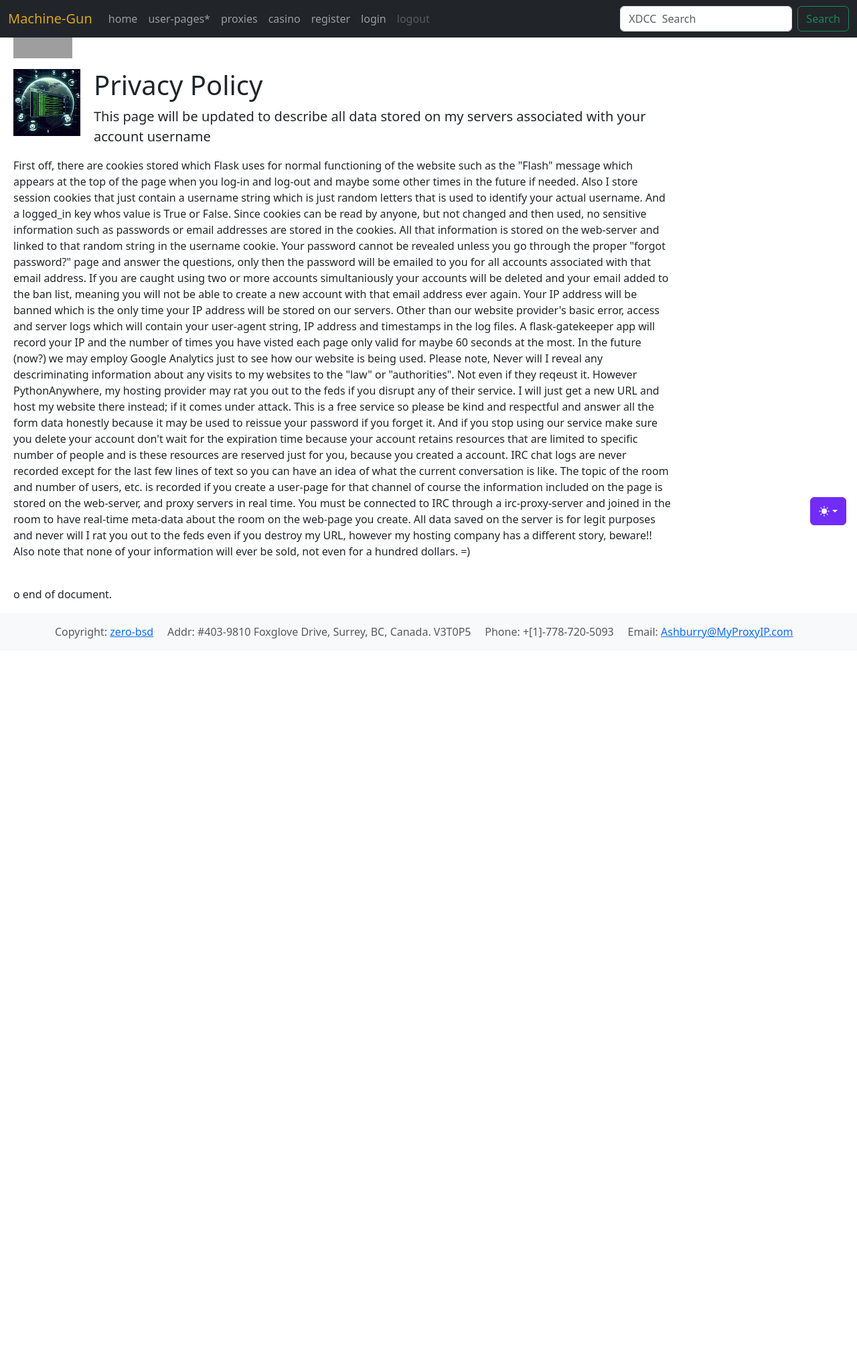
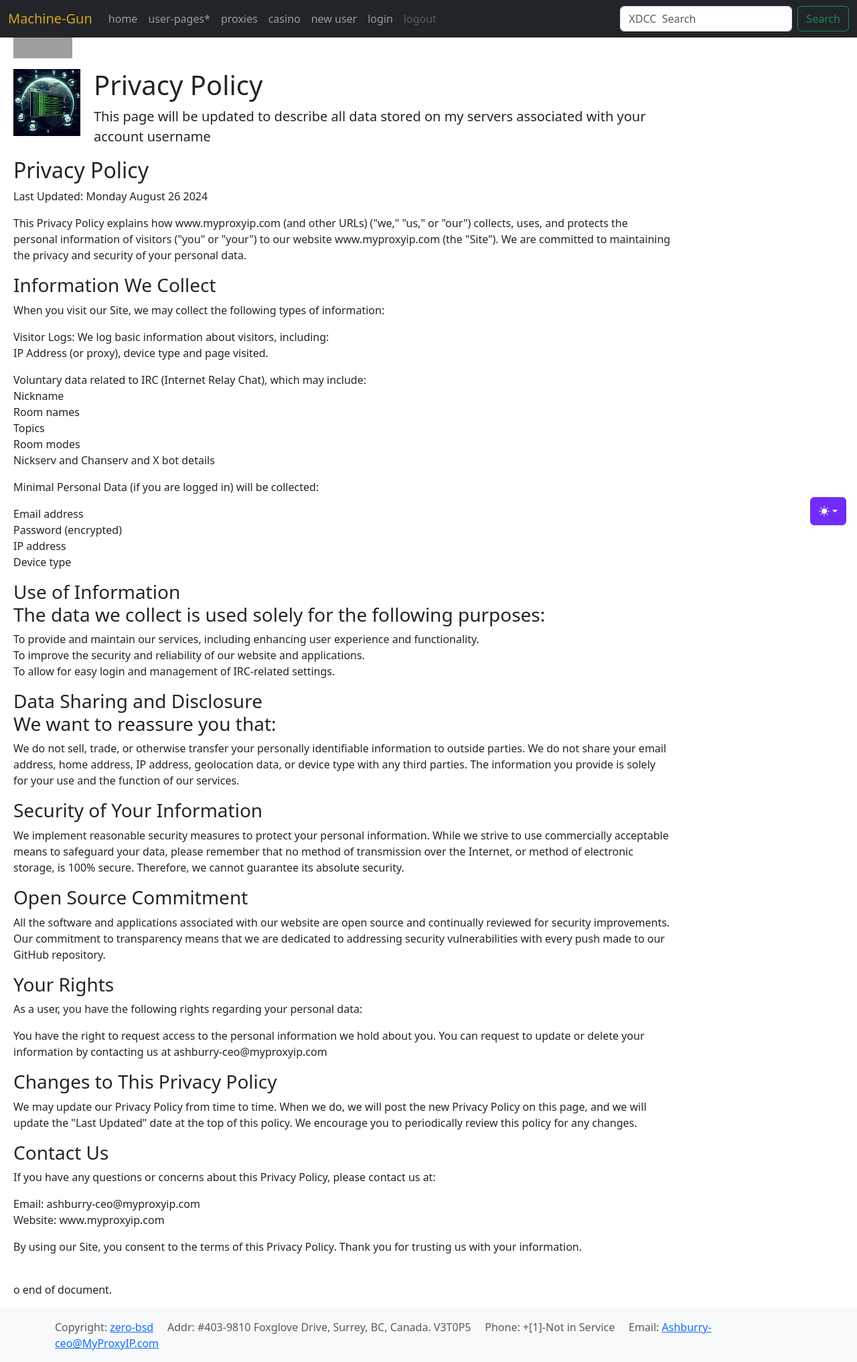
Before and after one commit to Ashburry-trio/RoseMay_Website, a Python web app: template www/website/templates/policy.html in a window 1280 px wide. Shown: the whole page at 67% size. Before the commit the page ends 953 px from the top, so only its background shows below. Run offline with Jinja, Linux system fonts and the light colour scheme; the template is opened without the code that fills it, so the values that code supplies are empty; grey boxes are pictures that could not be loaded.

Commit message:
Almost finish the user account pages Newuser, login, forgot password, questions, show password They all need work but will be finished soon enough.

```diff
--- a/www/website/templates/base_fixednav.html
+++ b/www/website/templates/base_fixednav.html
@@ -227,16 +227,16 @@
 {%- endif -%}
 {%- if content_page_name != 'register' and session.logged_in == True -%}
  <li class="nav-item">
-    <a class="nav-link disabled" aria-disabled="true" title="create a new account">register</a>
+    <a class="nav-link disabled" aria-disabled="true" title="create a new account">new user</a>
   </li>
 
 {%- elif content_page_name == 'register' and session.logged_in != True -%}
  <li class="nav-item">
-    <a class="nav-link active" aria-current="page" href="/register.html" title="create a new account">register</a>
+    <a class="nav-link active" aria-current="page" href="/register.html" title="create a new account">new user</a>
   </li>
 {%- elif content_page_name != 'register' and session.logged_in != True -%}
   <li class="nav-item">
-    <a class="nav-link" href="/register.html" title="create a new account">register</a>
+    <a class="nav-link" href="/register.html" title="create a new account">new user</a>
   </li>
 {%- endif -%}
 
@@ -310,7 +310,7 @@
 
 <footer class="footer mt-auto py-3 bg-body-tertiary">
   <div class="container">
-    <span class="text-body-secondary">Copyright: <a href="/zero-bsd.html" title="Copyright is to the zero-bsd license">zero-bsd</a> &nbsp; &nbsp; Addr: #403-9810 Foxglove Drive, Surrey, BC, Canada. V3T0P5 &nbsp; &nbsp; Phone: +[1]-778-720-5093 &nbsp; &nbsp; Email: <a href="mailto:Ashburry@MyProxyIP.com" title="Send me an email">Ashburry@MyProxyIP.com</a></span>
+    <span class="text-body-secondary">Copyright: <a href="/zero-bsd.html" title="Copyright is to the zero-bsd license">zero-bsd</a> &nbsp; &nbsp; Addr: #403-9810 Foxglove Drive, Surrey, BC, Canada. V3T0P5 &nbsp; &nbsp; Phone: +[1]-Not in Service &nbsp; &nbsp; Email: <a href="mailto:Ashburry-ceo@MyProxyIP.com" title="Send me an email">Ashburry-ceo@MyProxyIP.com</a></span>
   </div>
 </footer>
 <script src="https://cdn.jsdelivr.net/npm/bootstrap@5.3.3/dist/js/bootstrap.bundle.min.js" integrity="sha384-YvpcrYf0tY3lHB60NNkmXc5s9fDVZLESaAA55NDzOxhy9GkcIdslK1eN7N6jIeHz" crossorigin="anonymous"></script>
--- a/www/website/templates/policy.html
+++ b/www/website/templates/policy.html
@@ -3,24 +3,72 @@
 {%- block desc -%}Privacy Policy for this website and trio-ircproxy.py service{%- endblock desc -%}
 {%- block h1 -%}Privacy Policy{%- endblock h1 -%}
 {%- block lead -%}This page will be updated to describe all data stored on my servers associated with your account username{% endblock lead %}
-{%- block content -%}<p>First off, there are cookies stored which Flask uses for normal functioning of the website such as the "Flash" message which
-appears at the top of the page when you log-in and log-out and maybe some other times in the future if needed. Also I store session cookies that just contain
-a username string which is just random letters that is used to identify your actual username. And a logged_in key whos value is True or False.
-Since cookies can be read by anyone, but not changed and then used, no sensitive information
-such as passwords or email addresses are stored in the cookies. All that information is stored on the web-server and linked to that random string in the username cookie.
-Your password cannot be revealed unless you go through the proper "forgot password?" page and answer the questions, only then the password will be emailed to you for all accounts
-associated with that email address. If you are caught using two or more accounts simultaniously your accounts will be deleted and your email added to the ban list, meaning you will not be able to
-create a new account with that email address ever again. Your IP address will be banned which is the only time your IP address will be stored on our servers. Other than our website
-provider's basic error, access and server logs which will contain your user-agent string, IP address and timestamps in the log files. A flask-gatekeeper app will record your IP and
-the number of times you have visted each page only valid for maybe 60 seconds at the most. In the future (now?) we may employ Google Analytics just to see how our website is being used.
-Please note, Never will I reveal any descriminating information about any visits to my websites to the "law" or "authorities". Not even if they reqeust it. However PythonAnywhere, my hosting provider
-may rat you out to the feds if you disrupt any of their service. I will just get a new URL and host my website there instead; if it comes under attack. This is a free service so please
-be kind and respectful and answer all the form data honestly because it may be used to reissue your password if you forget it. And if you stop using our service make sure you delete
-your account don't wait for the expiration time because your account retains resources that are limited to specific number of people and is these resources are reserved just for you,
-because you created a account. IRC chat logs are never recorded except for the last few lines of text so you can have an idea of what the current conversation is like.
-The topic of the room and number of users, etc. is recorded if you create a user-page for that channel of course the information included on
-the page is stored on the web-server, and proxy servers in real time. You must be connected to IRC through a irc-proxy-server and joined in the room to have real-time meta-data about the room on the
-web-page you create. All data saved on the server is for legit purposes and never will I rat you out to the feds even if you destroy my URL, however my hosting company
-has a different story, beware!! Also note that none of your information will ever be sold, not even for a hundred dollars. =)</p>
+{%- block content -%}
+<h2>Privacy Policy</h2>
+<p>Last Updated: Monday August 26 2024</p><p>
+This Privacy Policy explains how www.myproxyip.com (and other URLs) ("we," "us," or "our") collects, uses, and protects the
+personal information of visitors ("you" or "your") to our website www.myproxyip.com (the "Site"). We are committed to
+maintaining the privacy and security of your personal data.
+</p><h3>
+Information We Collect</h3>
+<p>When you visit our Site, we may collect the following types of information:
+</p><p>
+Visitor Logs: We log basic information about visitors, including:
+<br>IP Address (or proxy), device type and page visited.
+</p><p>
+Voluntary data related to IRC (Internet Relay Chat), which may include:
+<br>Nickname
+<br>Room names
+<br>Topics
+<br>Room modes
+<br>Nickserv and Chanserv and X bot details
+</p><p>
+Minimal Personal Data (if you are logged in) will be collected:
+</p><p>
+Email address
+<br>Password (encrypted)
+<br>IP address
+<br>Device type
+</p><h3>
+Use of Information
+<br>The data we collect is used solely for the following purposes:
+</h3><p>
+To provide and maintain our services, including enhancing user experience and functionality.
+<br>To improve the security and reliability of our website and applications.
+<br>To allow for easy login and management of IRC-related settings.
+</p>
+<h3>
+Data Sharing and Disclosure
+<br>We want to reassure you that:
+</h3><p>
+We do not sell, trade, or otherwise transfer your personally identifiable information to outside parties.
+We do not share your email address, home address, IP address, geolocation data, or device type with any third parties.
+The information you provide is solely for your use and the function of our services.
+</p>
+<h3>Security of Your Information</h3>
+<p>We implement reasonable security measures to protect your personal information. While we strive to use commercially acceptable
+means to safeguard your data, please remember that no method of transmission over the Internet, or method of electronic storage,
+is 100% secure. Therefore, we cannot guarantee its absolute security.
+</p><h3>Open Source Commitment</h3>
+<p>All the software and applications associated with our website are open source and continually reviewed for security improvements.
+Our commitment to transparency means that we are dedicated to addressing security vulnerabilities with every push made
+to our GitHub repository.
+</p><h3>Your Rights</h3><p>
+As a user, you have the following rights regarding your personal data:
+</p><p>
+You have the right to request access to the personal information we hold about you.
+You can request to update or delete your information by contacting us at ashburry-ceo@myproxyip.com
+</p>
+<h3>Changes to This Privacy Policy</h3>
+<p>We may update our Privacy Policy from time to time. When we do, we will post the new Privacy Policy on this page,
+and we will update the "Last Updated" date at the top of this policy. We encourage you to periodically review this
+policy for any changes.
+</p><h3>Contact Us</h3>
+<p>If you have any questions or concerns about this Privacy Policy, please contact us at:
+</p><p>
+Email: ashburry-ceo@myproxyip.com
+<br>Website: www.myproxyip.com
+</p><p>By using our Site, you consent to the terms of this Privacy Policy. Thank you for trusting us with your information.
+</p>
 <p><br>o end of document.</p>
 {% endblock content %}
```
Also changed, not shown: www/website/__init__.py (+44 -12 lines), www/website/auth.py (+37 -1 lines), www/website/templates/forgot.html (+11 -17 lines), www/website/templates/questions.html (added, +14 -0 lines), www/website/templates/register.html (+71 -9 lines), 1 other file.
